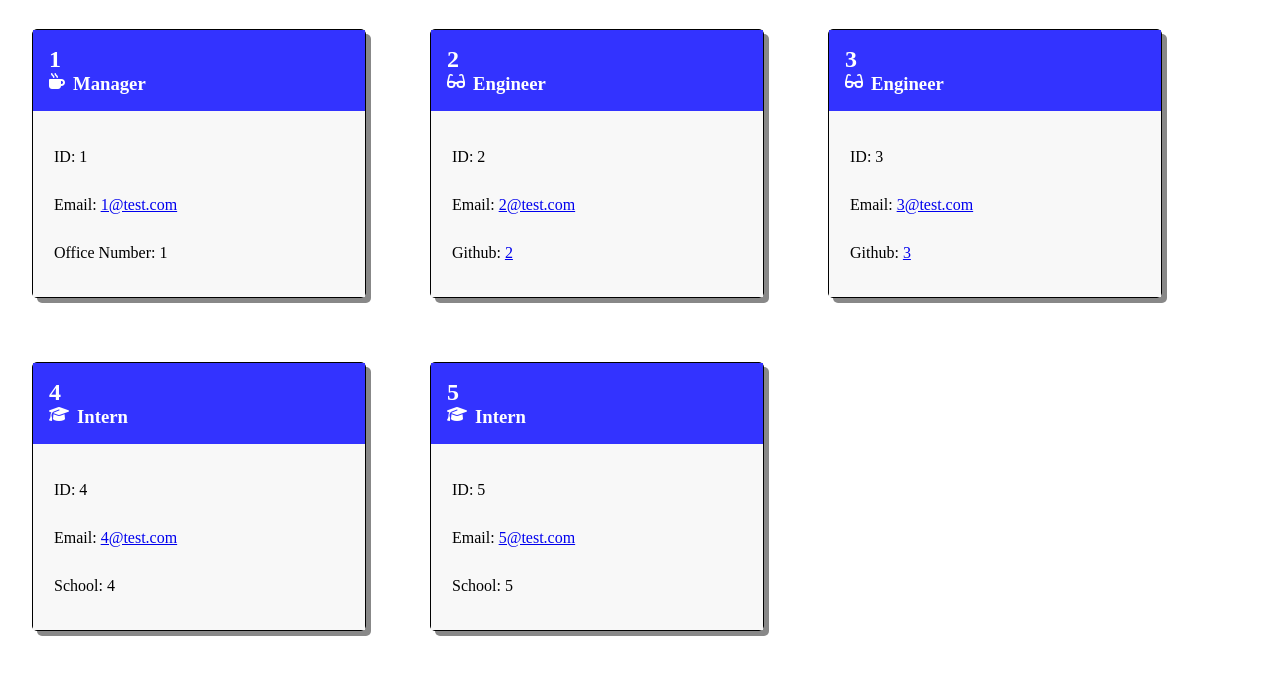
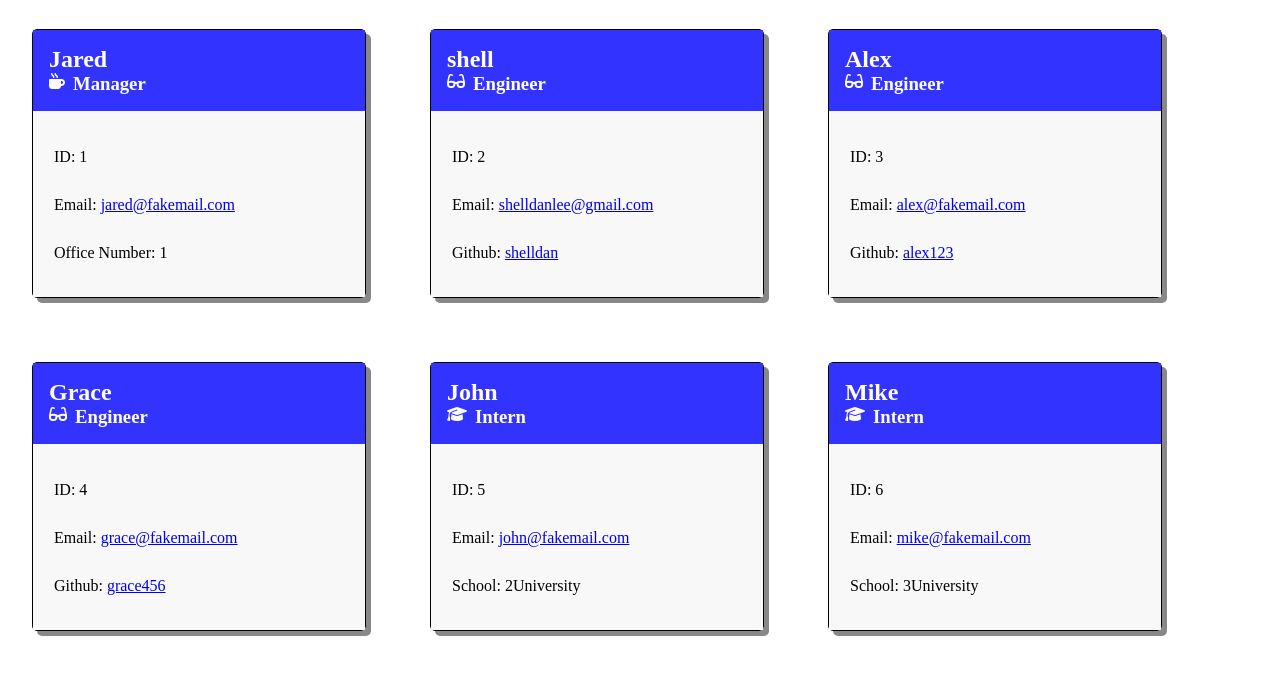
Before and after one commit to shelldan/team-profile-generator, a website: page output/team.html in a window 1280 px wide. Shown: the part 104-778 px from the top of the page. Drawn offline with Linux system fonts and the light colour scheme.

Commit message:
test output

```diff
--- a/output/team.html
+++ b/output/team.html
@@ -17,7 +17,7 @@
         <div class="employee">
     <div class="profile">
         <div class="name">
-            <h2>1</h2>
+            <h2>Jared</h2>
         </div>
 
         <div class="title">
@@ -29,14 +29,14 @@
     <div class="information">
         <ul class="unorder-list">
             <li>ID: 1</li>
-            <li>Email: <a href="mailto: 1@test.com">1@test.com</a></li>
+            <li>Email: <a href="mailto: jared@fakemail.com">jared@fakemail.com</a></li>
             <li>Office Number: 1</li>
         </ul>
     </div>
 </div><div class="employee">
     <div class="profile">
         <div class="name">
-            <h2>2</h2>
+            <h2>shell</h2>
         </div>
 
         <div class="title">
@@ -48,14 +48,14 @@
     <div class="information">
         <ul class="unorder-list">
             <li>ID: 2</li>
-            <li>Email: <a href="mailto: 2@test.com">2@test.com</a></li>
-            <li>Github: <a href="https://github.com{{ github}}">2</a></li>
+            <li>Email: <a href="mailto: shelldanlee@gmail.com">shelldanlee@gmail.com</a></li>
+            <li>Github: <a href="https://github.com/shelldan">shelldan</a></li>
         </ul>
     </div>
 </div><div class="employee">
     <div class="profile">
         <div class="name">
-            <h2>3</h2>
+            <h2>Alex</h2>
         </div>
 
         <div class="title">
@@ -67,33 +67,33 @@
     <div class="information">
         <ul class="unorder-list">
             <li>ID: 3</li>
-            <li>Email: <a href="mailto: 3@test.com">3@test.com</a></li>
-            <li>Github: <a href="https://github.com{{ github}}">3</a></li>
+            <li>Email: <a href="mailto: alex@fakemail.com">alex@fakemail.com</a></li>
+            <li>Github: <a href="https://github.com/alex123">alex123</a></li>
         </ul>
     </div>
 </div><div class="employee">
     <div class="profile">
         <div class="name">
-            <h2>4</h2>
+            <h2>Grace</h2>
         </div>
 
         <div class="title">
-            <i class="fa-solid fa-graduation-cap"></i>
-            <h3>Intern</h3>
+            <i class="fa-solid fa-glasses"></i>
+            <h3>Engineer</h3>
         </div>
     </div>
 
     <div class="information">
         <ul class="unorder-list">
             <li>ID: 4</li>
-            <li>Email: <a href="mailto: 4@test.com">4@test.com</a></li>
-            <li>School: 4</li>
+            <li>Email: <a href="mailto: grace@fakemail.com">grace@fakemail.com</a></li>
+            <li>Github: <a href="https://github.com/grace456">grace456</a></li>
         </ul>
     </div>
 </div><div class="employee">
     <div class="profile">
         <div class="name">
-            <h2>5</h2>
+            <h2>John</h2>
         </div>
 
         <div class="title">
@@ -105,8 +105,27 @@
     <div class="information">
         <ul class="unorder-list">
             <li>ID: 5</li>
-            <li>Email: <a href="mailto: 5@test.com">5@test.com</a></li>
-            <li>School: 5</li>
+            <li>Email: <a href="mailto: john@fakemail.com">john@fakemail.com</a></li>
+            <li>School: 2University</li>
+        </ul>
+    </div>
+</div><div class="employee">
+    <div class="profile">
+        <div class="name">
+            <h2>Mike</h2>
+        </div>
+
+        <div class="title">
+            <i class="fa-solid fa-graduation-cap"></i>
+            <h3>Intern</h3>
+        </div>
+    </div>
+
+    <div class="information">
+        <ul class="unorder-list">
+            <li>ID: 6</li>
+            <li>Email: <a href="mailto: mike@fakemail.com">mike@fakemail.com</a></li>
+            <li>School: 3University</li>
         </ul>
     </div>
 </div>
```
